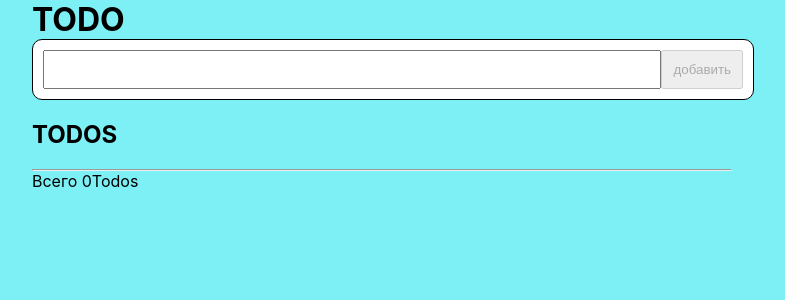
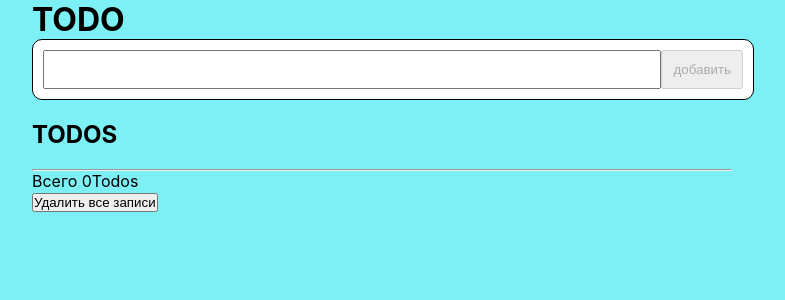
Before and after one commit to Orel-Viktor/homework31ReactRedux, a React (Vite) app in the folder todo/: page / in a window 1280 px wide. Shown: the top 300 px of the page, without its empty margins (258-1043 px from the left). Built offline with nearby package versions, Linux system fonts and the light colour scheme.

Commit message:
homewwork32-redy

```diff
--- a/todo/src/engine/todo-reducer/slice.js
+++ b/todo/src/engine/todo-reducer/slice.js
@@ -14,6 +14,7 @@ const todos = createSlice({
         const { payload } = action;
         state.items = payload;
         state.todosValue = action.payload.length;
+        console.log(state.items)
       }
     }
     ,
--- a/todo/src/engine/todo-reducer/thunk/addItem.js
+++ b/todo/src/engine/todo-reducer/thunk/addItem.js
@@ -2,7 +2,8 @@ import { setItems } from "../slice";
 
 
 
-export const addItem = (event,inputValue,setValue)=>(dispatch,state)=>{
+
+export const addItem = (event, inputValue,setValue)=>(dispatch,state)=>{
         event.preventDefault()
         const {todos} = state()
         dispatch(setItems([...todos.items, {
--- /dev/null
+++ b/todo/src/engine/todo-reducer/thunk/delItems.js
@@ -0,0 +1,6 @@
+import { setItems } from "../slice";
+
+export const delItems = () => (dispatch, state) => {
+    const { todos } = state()
+    dispatch(setItems([todos.items].slice(0, -1)))
+}
--- a/todo/src/ui/components/AddTodo.jsx
+++ b/todo/src/ui/components/AddTodo.jsx
@@ -1,7 +1,6 @@
 
 import { useSelector, useDispatch } from "react-redux"
 import { todosSelectors } from "../../engine/todo-reducer/selectors"
-// import { setItems } from "../../engine/todo-reducer/slice"
 import React, { useState, useEffect } from "react";
 import { Button } from "./Button";
 import { addItem } from "../../engine/todo-reducer/thunk/addItem";
@@ -14,33 +13,19 @@ export function AddTodo() {
     const dispatch = useDispatch()
     const todos = useSelector(todosSelectors.items)
 
-    const onSubmit = (event, inputValue, setValue) => {
+    const onSubmit = (event) => {
         dispatch(addItem(event, inputValue, setValue))
     }
-    // const addItem = (event) => {
-    //     event.preventDefault()
-    //     dispatch(setItems([...todos, {
-    //         id: Math.floor(Math.random() * 1000),
-    //         text: inputValue,
-    //         checked: false,
-    //     }],
-    //         {
-    //             delayMS: 1
-    //         }
-    //     ))
-    //     setValue("")
-    // }
-
 
     useEffect(() => {
         inputValue ? setDisabled(false) : setDisabled(true)
     })
+
     return (
         <form action="#" className="form js--form" onSubmit={onSubmit}>
             <input
                 value={inputValue}
                 onChange={hadleInput}
-
                 type="text"
                 className="form__input js--form__input" />
             <Button type="submit" className="form__button" disabled={disabled}>добавить</Button>
--- /dev/null
+++ b/todo/src/ui/components/RemoveItemsButton.jsx
@@ -0,0 +1,13 @@
+import { Button } from "./Button";
+import { delItems } from "../../engine/todo-reducer/thunk/delItems";
+import {  useDispatch } from "react-redux"
+
+export function RemoveItemsButton() {
+    const dispatch = useDispatch()
+    const onClick = () => {
+        dispatch(delItems())
+    }
+    return (
+        <Button onClick={onClick} type="submit">Удалить все записи</Button>
+    )
+}
--- a/todo/src/ui/container/App.jsx
+++ b/todo/src/ui/container/App.jsx
@@ -4,6 +4,7 @@ import { TodosList } from '../components/TodosList'
 import '../../styles/App.css'
 import { store } from '../../engine/config/store'
 import { TodoCounter } from '../components/TodosCounter'
+import{RemoveItemsButton} from '../components/RemoveItemsButton'
 
 function App() {
     return (
@@ -17,6 +18,7 @@ function App() {
                 <hr />
                 <TodosList />
                 <div><TodoCounter/></div>
+                <div><RemoveItemsButton/></div>
             </div>
 
         </Provider>
```
